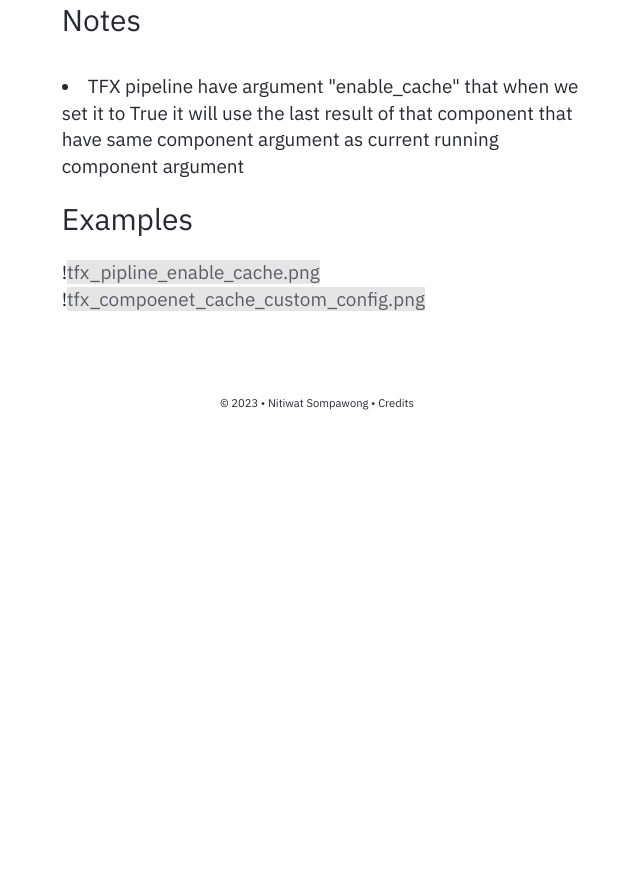
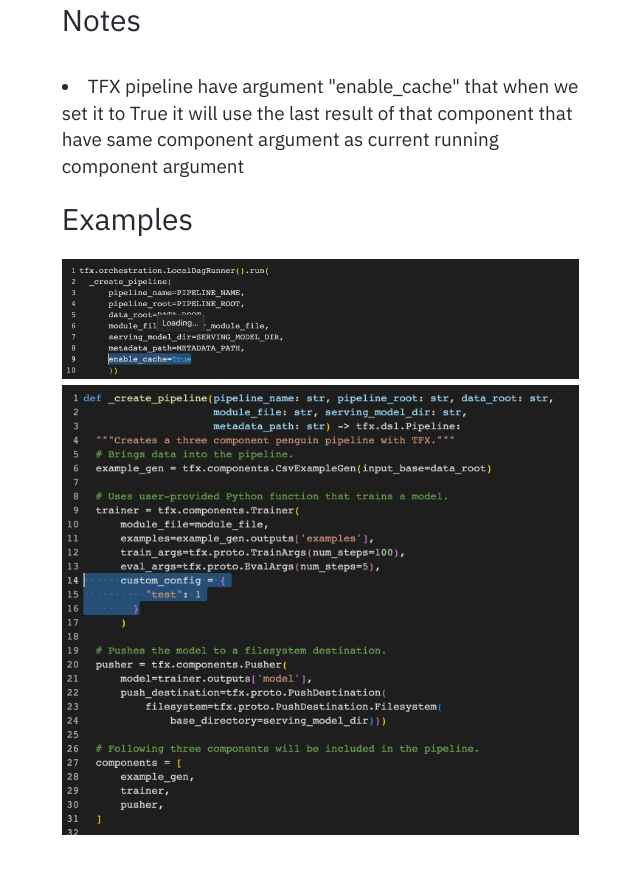
Before and after one commit to fnitiwat/fnitiwat.github.io, a Jekyll site: the page built from _notes/Public/TFX - Enable Disable Cache For Each Components.md, in a window 1280 px wide and 900 px high, scrolled down 1044 px. Shown: the top 874 px of the window, without its empty margins (323-963 px from the left). Built offline with Jekyll 4.4.1, drawn with Linux system fonts in a browser that asks for light colours; before the commit the page ends 1496 px from its top, so only the background shows below that.

Commit message:
fix image

```diff
--- a/_notes/Public/TFX - Enable Disable Cache For Each Components.md
+++ b/_notes/Public/TFX - Enable Disable Cache For Each Components.md
@@ -15,5 +15,5 @@
 ### Notes
 - TFX pipeline have argument "enable_cache" that when we set it to True it will use the last result of that component that have same component argument as current running component argument
 ### Examples
-![[tfx_pipline_enable_cache.png]]
-![[tfx_compoenet_cache_custom_config.png]]
+![](/assets/img/tfx_pipeline_enable_cache.png)
+![](/assets/img/tfx_component_cache_custom_config.png)
```
Also changed, not shown: assets/img/tfx_component_cache_custom_config.png (renamed from assets/img/tfx_compoenet_cache_custom_config.png), assets/img/tfx_pipeline_enable_cache.png (renamed from assets/img/tfx_pipline_enable_cache.png).
